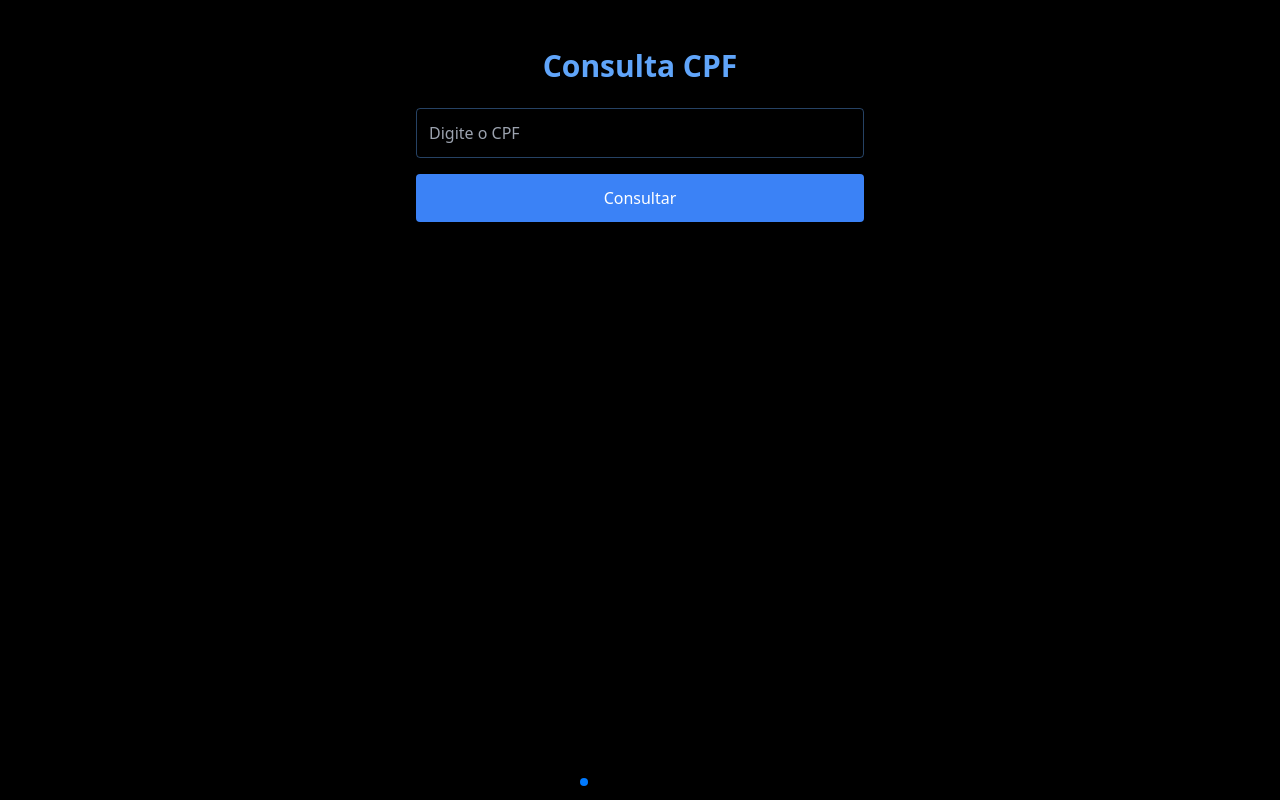
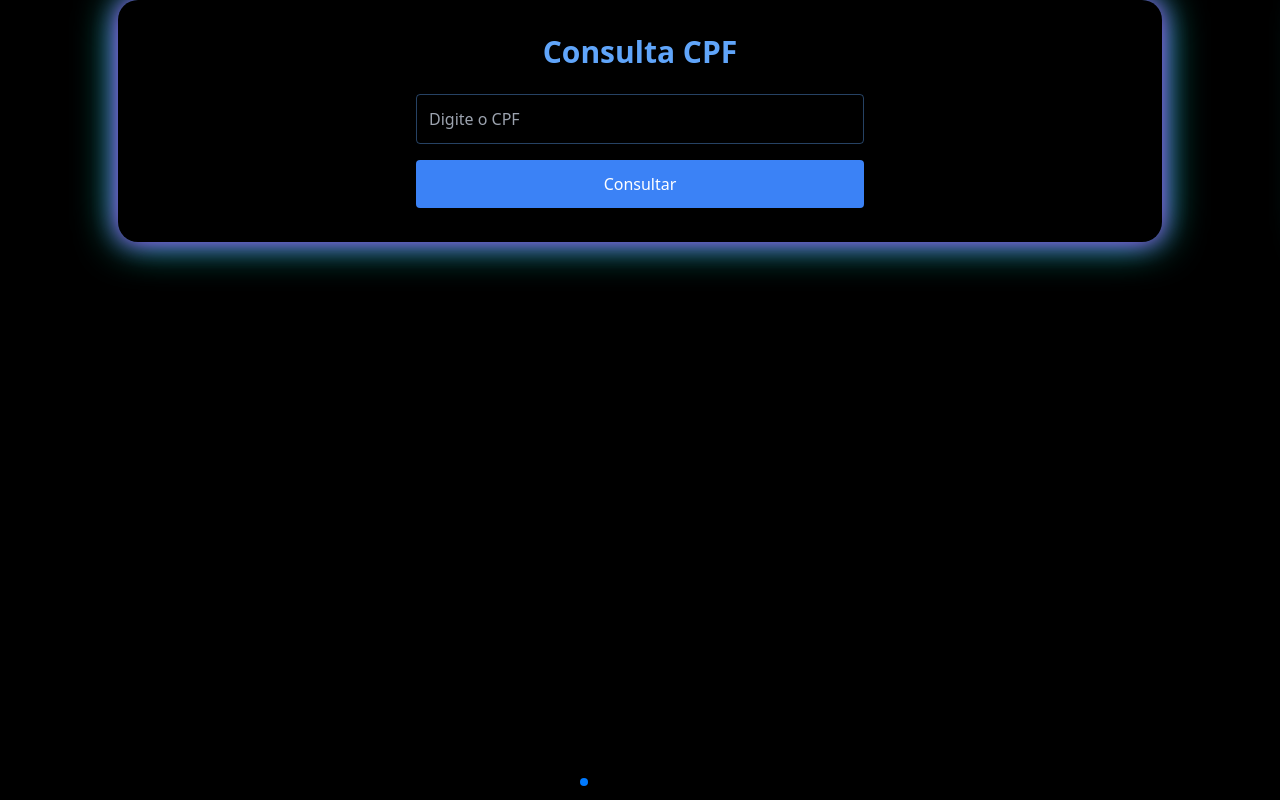
Before and after one commit to nk3unico1533/storypainelv1, a Next.js app: page / in a window 1280 px wide. Built offline with nearby package versions, Linux system fonts and the light colour scheme.

Commit message:
Atualizar o globals.css

```diff
--- a/app/globals.css
+++ b/app/globals.css
@@ -110,3 +110,47 @@
   padding: 25px;
   margin: auto;
 }
+
+.story-fade {
+  position: absolute;
+  top: 0;
+  height: 100%;
+  width: 80px;
+  pointer-events: none;
+  z-index: 20;
+}
+
+.fade-left {
+  left: 0;
+  background: linear-gradient(to right, black, transparent);
+}
+
+.fade-right {
+  right: 0;
+  background: linear-gradient(to left, black, transparent);
+}
+
+.story-card {
+  width: 100%;
+  max-width: 90%;
+  margin: auto;
+  padding-top: 2rem;
+  padding-bottom: 2rem;
+  border-radius: 20px;
+  background: rgba(0,0,0,0.3);
+  backdrop-filter: blur(6px);
+  border: 2px solid transparent;
+
+  /* glow RGB animado */
+  box-shadow: 0 0 25px rgba(255,0,255,0.4),
+              0 0 40px rgba(0,200,255,0.2),
+              0 0 60px rgba(0,255,150,0.2);
+  animation: rgb-glow 5s linear infinite;
+}
+
+@keyframes rgb-glow {
+  0% { box-shadow: 0 0 25px #ff00ff, 0 0 40px #00eaff; }
+  33% { box-shadow: 0 0 25px #00eaff, 0 0 40px #00ff6a; }
+  66% { box-shadow: 0 0 25px #00ff6a, 0 0 40px #ff00ff; }
+  100% { box-shadow: 0 0 25px #ff00ff, 0 0 40px #00eaff; }
+}
```
